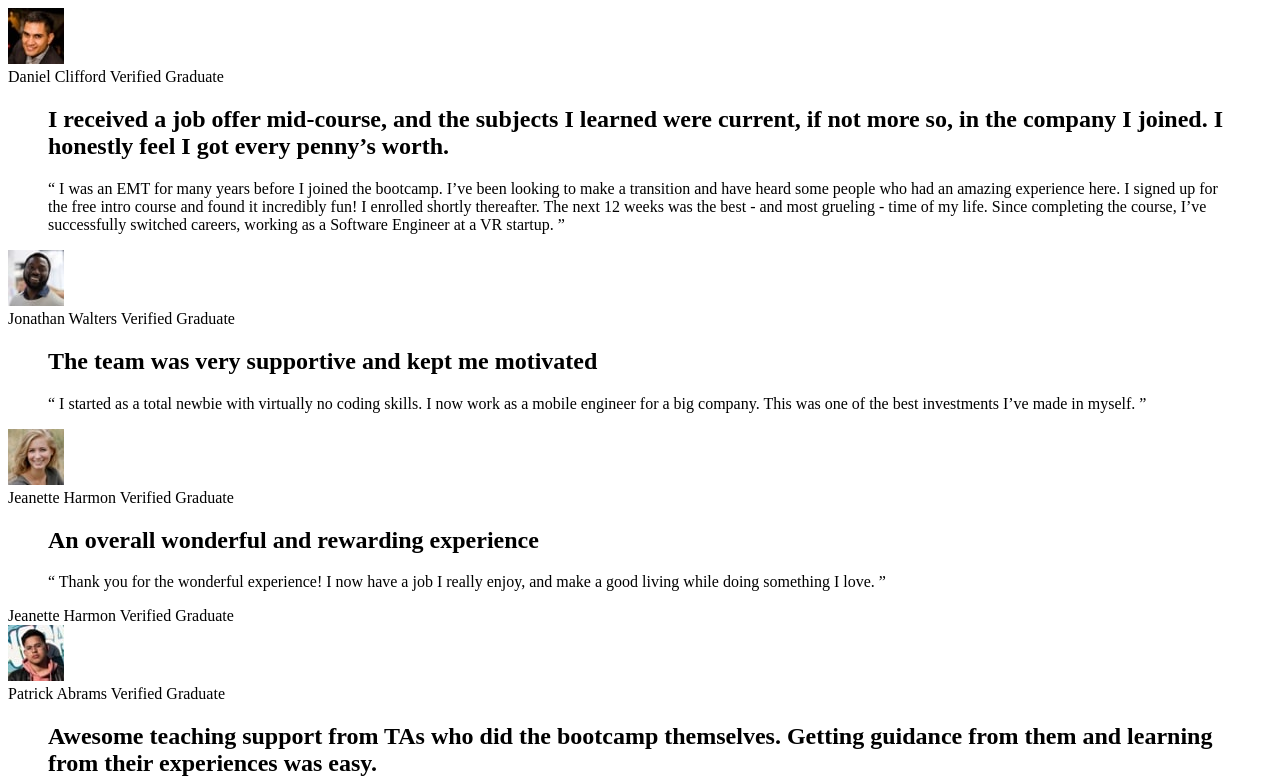
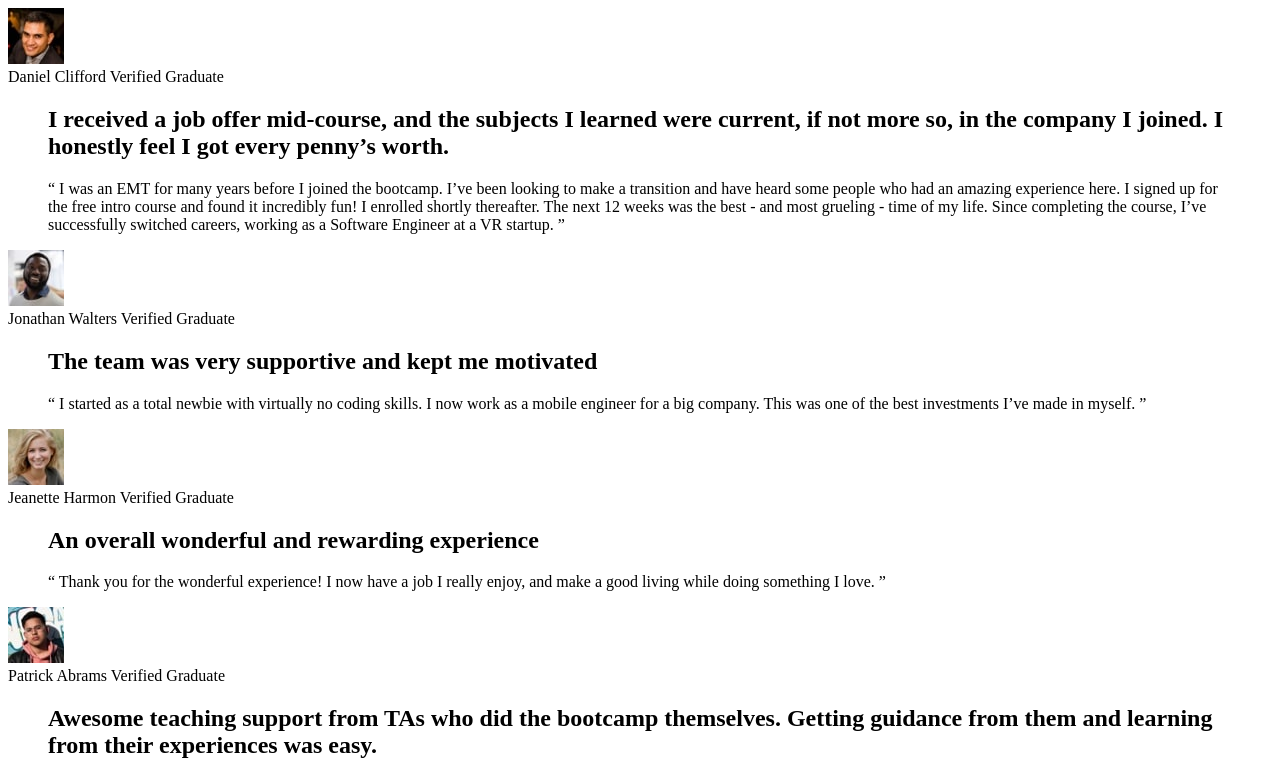
Before and after one commit to davelilleystone/fem-testimonials-2024, a plain HTML site: page index.html in a window 1280 px wide. Shown: the top 780 px of the page. Drawn offline with Linux system fonts and the light colour scheme.

Commit message:
Tidy up index.html structure

```diff
--- a/index.html
+++ b/index.html
@@ -34,7 +34,6 @@
             got every penny’s worth.
           </h2>
         </blockquote>
-
         <blockquote>
           “ I was an EMT for many years before I joined the bootcamp. I’ve been
           looking to make a transition and have heard some people who had an
@@ -60,14 +59,12 @@
         <blockquote>
           <h2>The team was very supportive and kept me motivated</h2>
         </blockquote>
-
         <blockquote>
           “ I started as a total newbie with virtually no coding skills. I now
           work as a mobile engineer for a big company. This was one of the best
           investments I’ve made in myself. ”
         </blockquote>
       </article>
-
       <article>
         <div class="user">
           <img
@@ -87,9 +84,6 @@
           enjoy, and make a good living while doing something I love. ”
         </blockquote>
       </article>
-
-      <article>Jeanette Harmon Verified Graduate</article>
-
       <article>
         <div class="user">
           <img
@@ -108,7 +102,6 @@
             easy.
           </h2>
         </blockquote>
-
         <blockquote>
           “ The staff seem genuinely concerned about my progress which I find
           really refreshing. The program gave me the confidence necessary to be
@@ -118,7 +111,6 @@
           people. ”
         </blockquote>
       </article>
-
       <article>
         <div class="user">
           <img
@@ -133,7 +125,6 @@
         <blockquote>
           <h2>Such a life-changing experience. Highly recommended!</h2>
         </blockquote>
-
         <blockquote>
           “ Before joining the bootcamp, I’ve never written a line of code. I
           needed some structure from professionals who can help me learn
```
